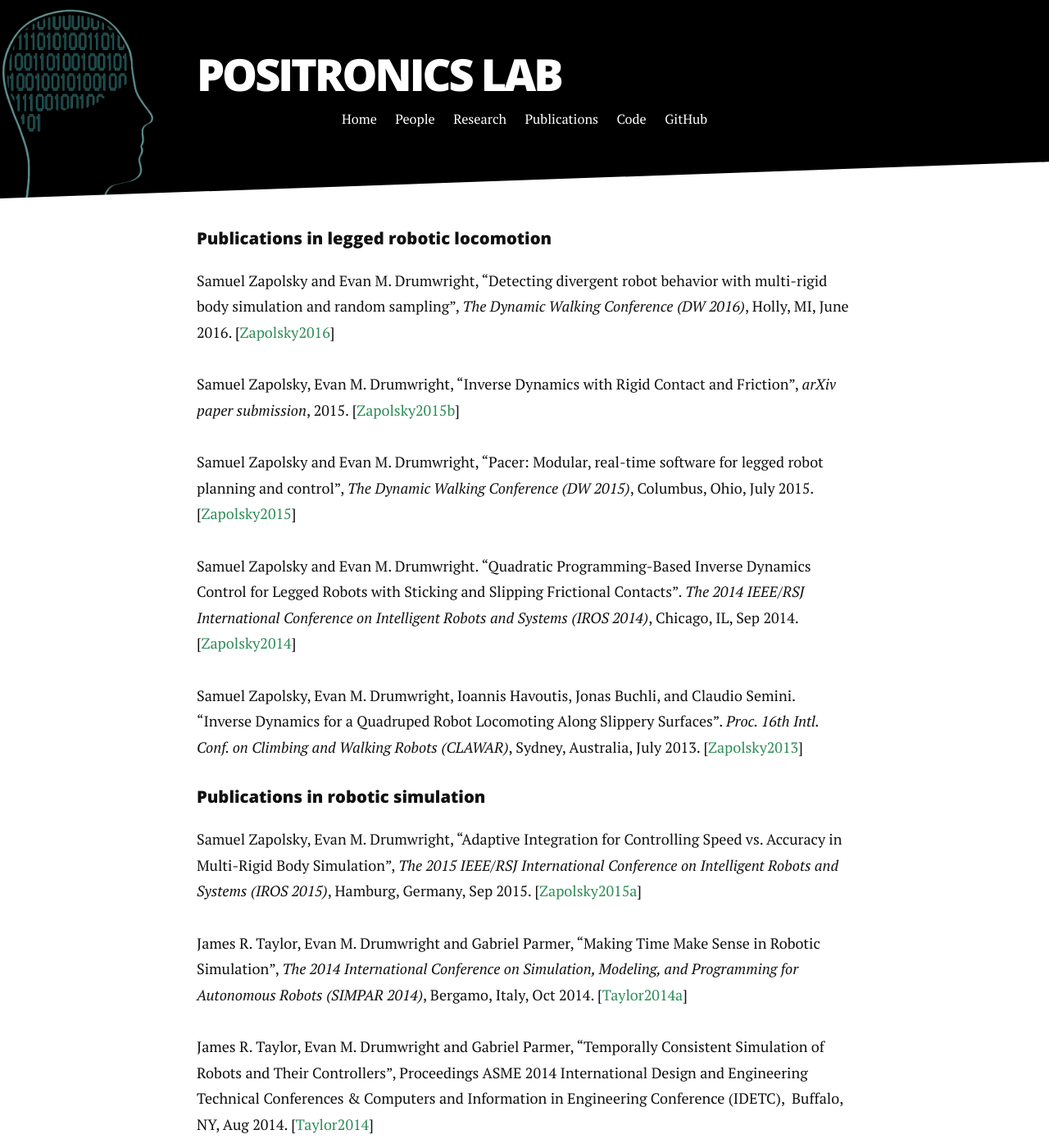
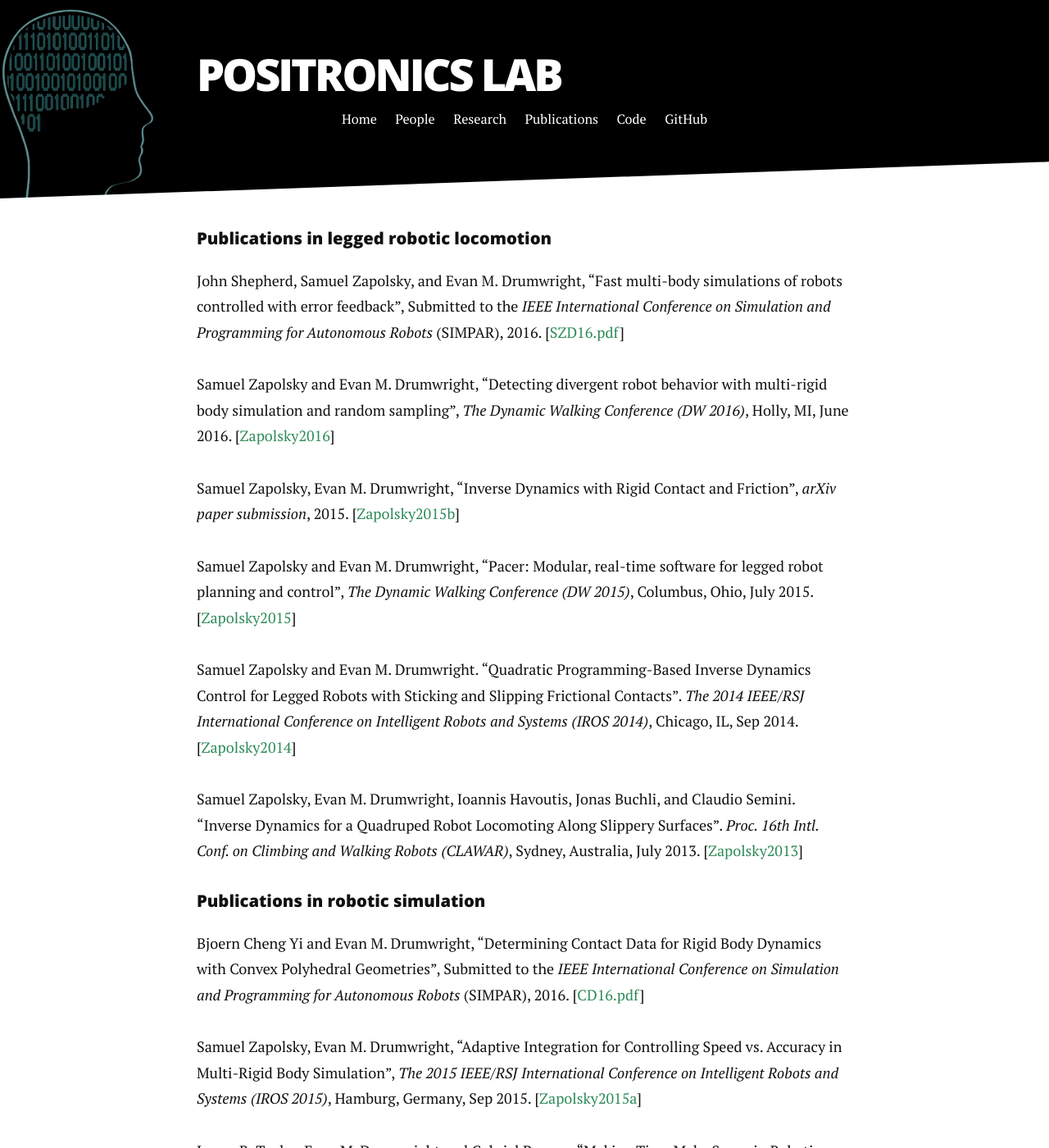
Before and after one commit to PositronicsLab/positronicslab.github.io, a Jekyll site: the page built from publications.md, in a window 1280 px wide and 1400 px high. Shown: the whole window at 82% size. Built offline with Jekyll 4.4.1, drawn with Linux system fonts in a browser that asks for light colours; nearby versions of some CDN libraries.

Commit message:
Added papers

```diff
--- a/publications.md
+++ b/publications.md
@@ -3,6 +3,8 @@ layout: default
 title: Publications
 ---
 #### Publications in legged robotic locomotion
+John Shepherd, Samuel Zapolsky, and Evan M. Drumwright, "Fast multi-body simulations of robots controlled with error feedback", Submitted to the <i>IEEE International Conference on Simulation and Programming for Autonomous Robots</i> (SIMPAR), 2016. [<a href="/assets/pdf/SZD16.pdf">SZD16.pdf</a>]
+
 Samuel Zapolsky and  Evan M. Drumwright, "Detecting divergent robot behavior with multi-rigid body simulation and random sampling", <i>The Dynamic Walking Conference (DW 2016)</i>, Holly, MI, June 2016. [<a href="http://robotics.gwu.edu/positronics/wp-content/uploads/2016/06/Zapolsky_2016_DW.pdf">Zapolsky2016</a>]
 
 Samuel Zapolsky, Evan M. Drumwright, "Inverse Dynamics with Rigid Contact and Friction", <i>arXiv paper submission</i>, 2015. [<a href="/assets/pdfs/inverse-dynamics.pdf">Zapolsky2015b</a>]
@@ -15,6 +17,8 @@ Samuel Zapolsky, Evan M. Drumwright, Ioannis Havoutis, Jonas Buchli, and Claudio
 
 
 #### Publications in robotic simulation
+Bjoern Cheng Yi and Evan M. Drumwright, "Determining Contact Data for Rigid Body Dynamics with Convex Polyhedral Geometries", Submitted to the <i>IEEE International Conference on Simulation and Programming for Autonomous Robots</i> (SIMPAR), 2016. [<a href="/assets/pdf/CD16.pdf">CD16.pdf</a>]
+
 Samuel Zapolsky, Evan M. Drumwright, "Adaptive Integration for Controlling Speed vs. Accuracy in Multi-Rigid Body Simulation", <i>The 2015 IEEE/RSJ International Conference on Intelligent Robots and Systems (IROS 2015)</i>, Hamburg, Germany, Sep 2015. [<a href="http://robotics.gwu.edu/positronics/wp-content/uploads/2014/08/IROS2015-Zapolsky.pdf">Zapolsky2015a</a>]
 
 James R. Taylor, Evan M. Drumwright and Gabriel Parmer, "Making Time Make Sense in Robotic Simulation", <i>The 2014 International Conference on Simulation, Modeling, and Programming for Autonomous Robots (SIMPAR 2014)</i>, Bergamo, Italy, Oct 2014. [<a title="pdf" href="http://robotics.gwu.edu/positronics/wp-content/uploads/2014/11/taylor2014_2.pdf">Taylor2014a</a>]
```
Also changed, not shown: 2 other files.
